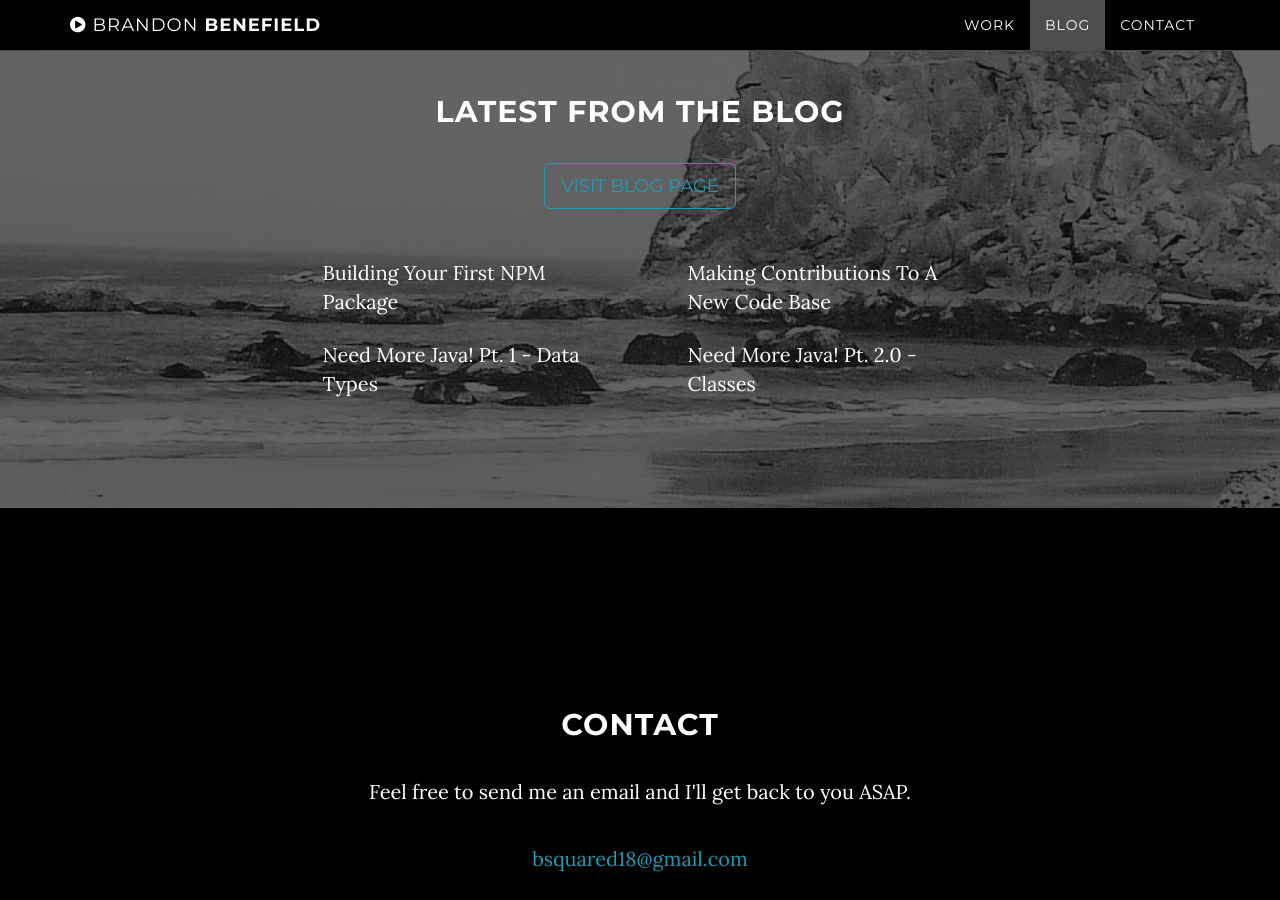
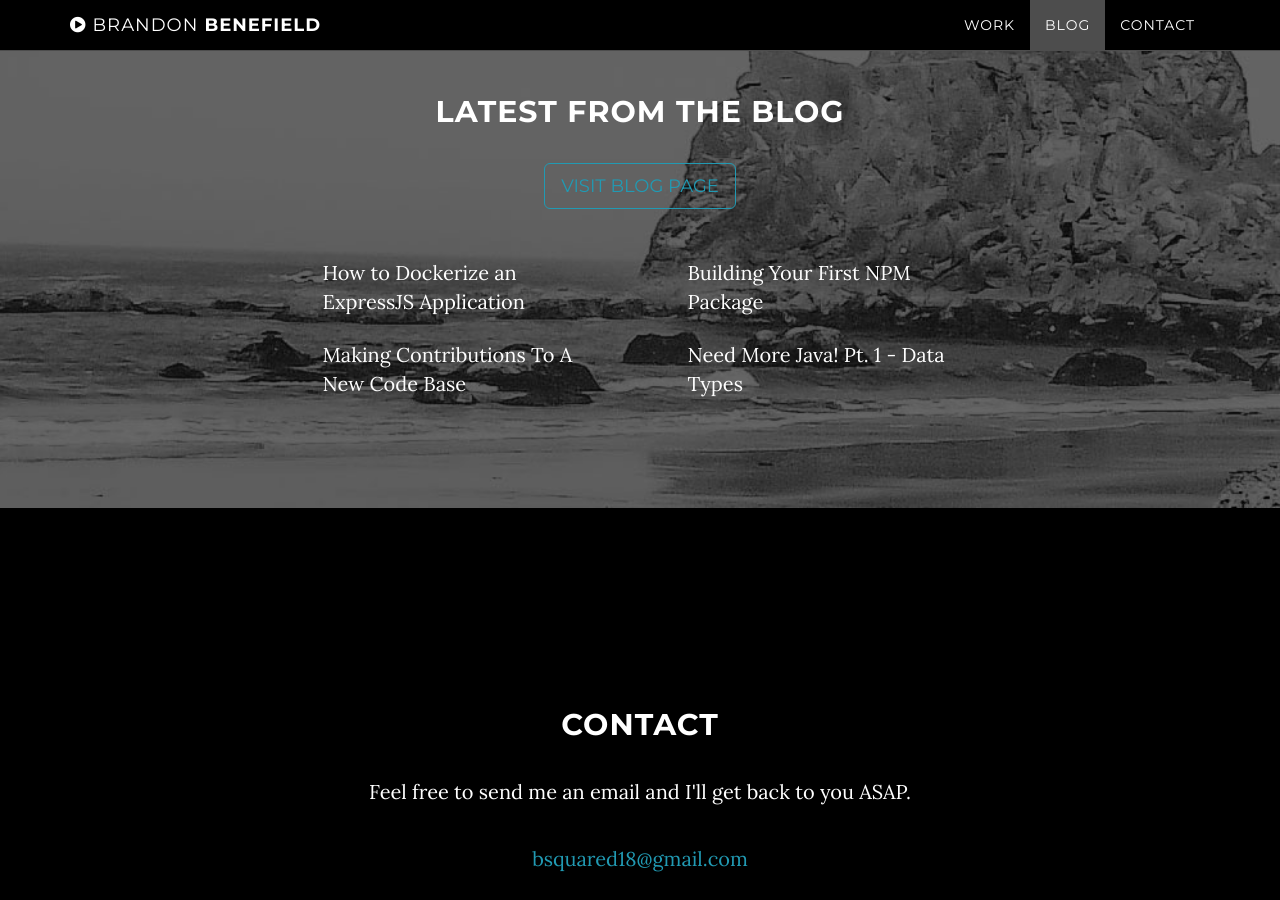
Before and after one commit to bbenefield89/bbenefield89.github.io, a Jekyll site: the page built from index.html, in a window 1280 px wide and 900 px high, scrolled down 1603 px. Built offline with Jekyll 4.4.1, drawn with Linux system fonts in a browser that asks for light colours.

Commit message:
ADD NEW BLOG POST 'How to Dockerize an ExpressJS Application'
- _config.yml
- _site/index.html

```diff
--- a/_config.yml
+++ b/_config.yml
@@ -20,14 +20,14 @@ projectsData:
 
 # Blog settings
 blogPosts:
+  - title: 'How to Dockerize an ExpressJS Application'
+    url: 'https://medium.com/@brandonbenefield/how-to-dockerize-an-expressjs-application-cdf1f8aa56d5'
   - title: 'Building Your First NPM Package'
     url: 'https://medium.com/@brandonbenefield/building-your-first-npm-package-9e3c661d90c8'
   - title: 'Making Contributions To A New Code Base'
     url: 'https://medium.com/@brandonbenefield/making-contributions-to-a-new-code-base-be66d230b38e'
   - title: 'Need More Java! Pt. 1 - Data Types'
     url: 'https://medium.com/@brandonbenefield/need-more-java-3c8b457ed082'
-  - title: 'Need More Java! Pt. 2.0 - Classes'
-    url: 'https://medium.com/@brandonbenefield/need-more-java-pt-2-classes-fb14cdbacb9d'
 
 # Footer settings
 footer: Brandon Benefield
```
Also changed, not shown: 1 other file.
